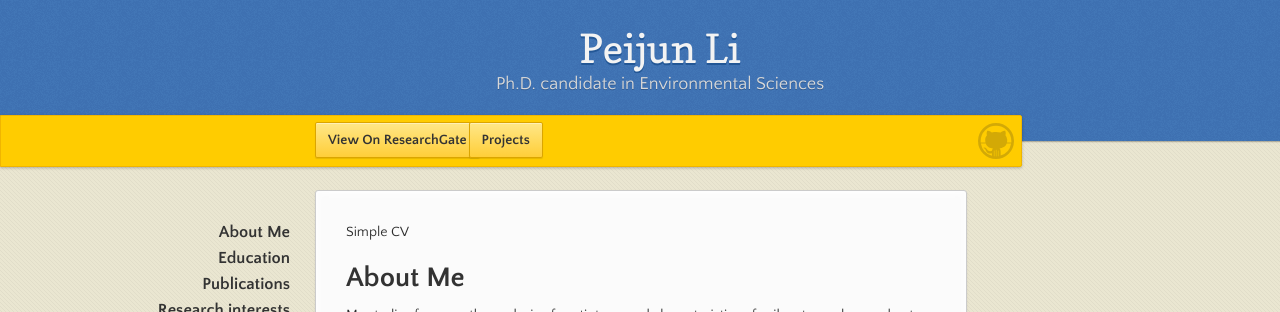
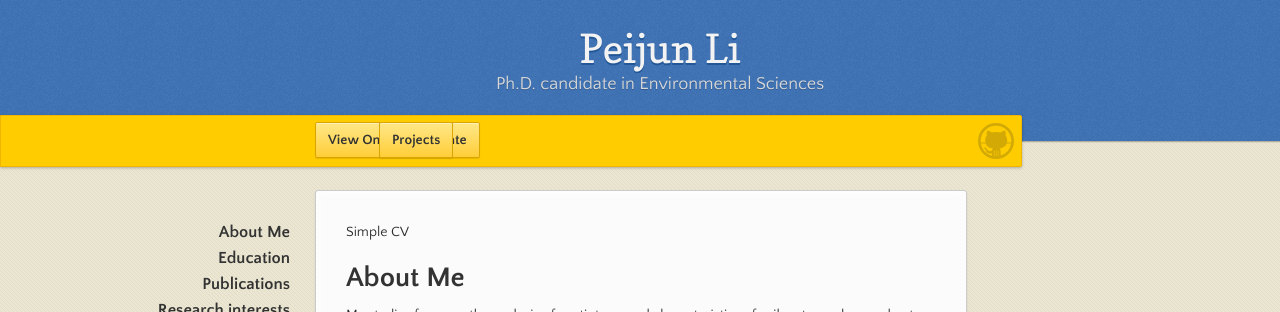
Before and after one commit to PercyLeeMaxWell/PercyLeeMaxWell.github.io, a Jekyll site: the page built from index.md, in a window 1280 px wide. Shown: the top 312 px of the page. Built offline with Jekyll 4.4.1, drawn with Linux system fonts in a browser that asks for light colours.

Commit message:
Update jekyll-theme-leap-day.scss

```diff
--- a/_sass/jekyll-theme-leap-day.scss
+++ b/_sass/jekyll-theme-leap-day.scss
@@ -232,6 +232,18 @@
     }
   }
 
+
+  .fork0 {
+    position:fixed;
+    float:right;
+    margin-left:-325px;
+    padding: 10px 12px;
+    margin-top: 6px;
+    line-height:14px;
+    font-size:14px;
+    background-color: #FFE788;
+  }
+
   .fork1 {
     position:fixed;
     left:50%;
@@ -246,7 +258,7 @@
 
   .fork2 {
     position:fixed;
-    left:62%;
+    left:55%;
     margin-left:-325px;
     padding: 10px 12px;
     margin-top: 6px;
```
